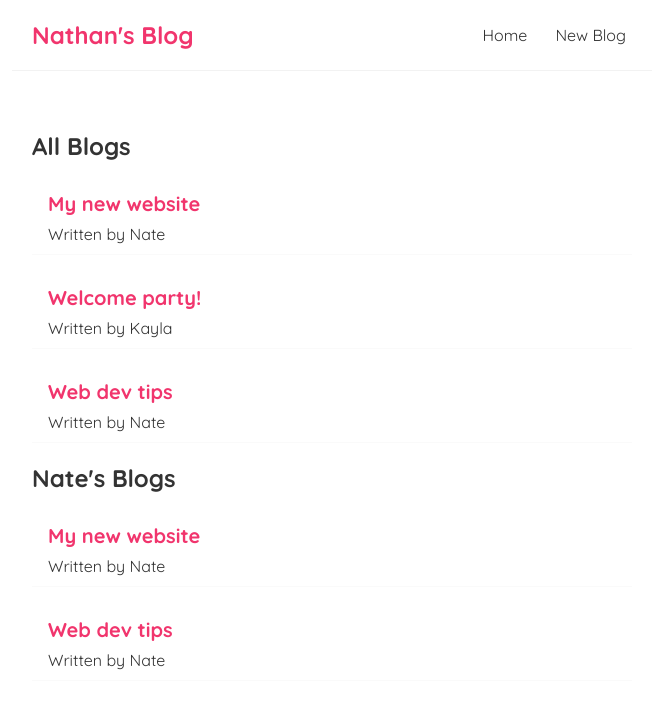
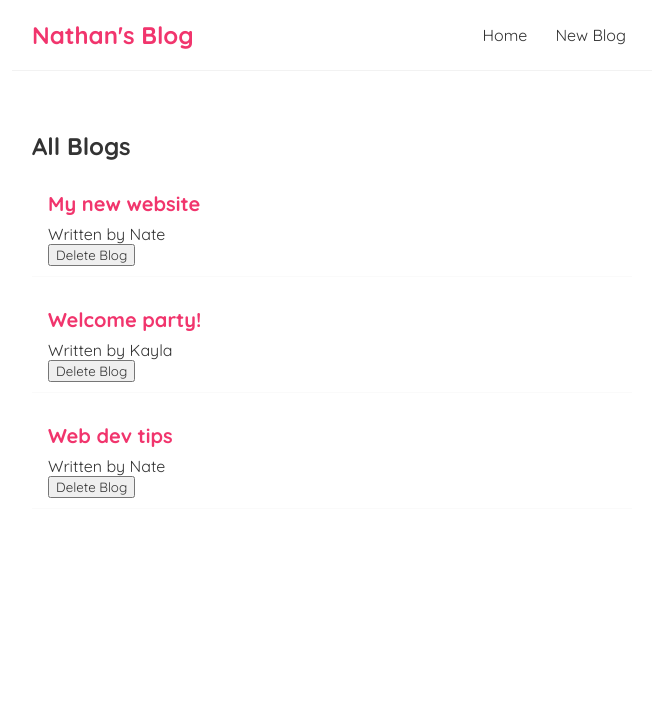
Before and after one commit to Natspectro/vite-react-project, a React (Vite) app: page / in a window 1280 px wide. Shown: the top 708 px of the page, without its empty margins (308-964 px from the left). Built offline with nearby package versions, Linux system fonts and the light colour scheme.

Commit message:
Added Delete blog function.

```diff
--- a/src/BlogList.jsx
+++ b/src/BlogList.jsx
@@ -1,4 +1,4 @@
-const Bloglist = ({ blogs, title }) => {
+const Bloglist = ({ blogs, title, handleDelete }) => {
   return (
     <div className="blog-list">
       <h2>{title}</h2>
@@ -6,6 +6,7 @@
         <div className="blog-preview" key={blog.id}>
           <h2>{blog.title}</h2>
           <p>Written by {blog.author}</p>
+          <button onClick={() => handleDelete(blog.id)}>Delete Blog</button>
         </div>
       ))}
     </div>
--- a/src/Home.jsx
+++ b/src/Home.jsx
@@ -7,13 +7,13 @@
     { title: "Welcome party!", body: "lorem ipsum...", author: "Kayla", id: 2 },
     { title: "Web dev tips", body: "lorem ipsum...", author: "Nate", id: 3 },
   ]);
+  const handleDelete = (id) => {
+    const newBlogs = blogs.filter((blog) => blog.id !== id);
+    setBlogs(newBlogs);
+  };
   return (
     <div className="home">
-      <Bloglist blogs={blogs} title="All Blogs" />
-      <Bloglist
-        blogs={blogs.filter((blog) => blog.author === "Nate")}
-        title="Nate's Blogs"
-      />
+      <Bloglist blogs={blogs} title="All Blogs" handleDelete={handleDelete} />
     </div>
   );
 };
```
